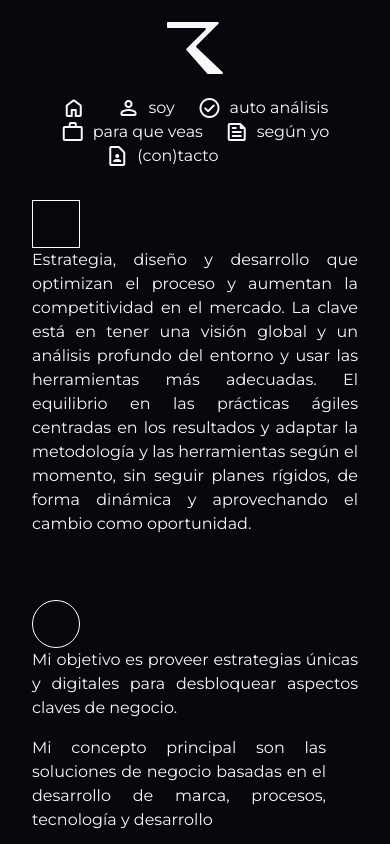
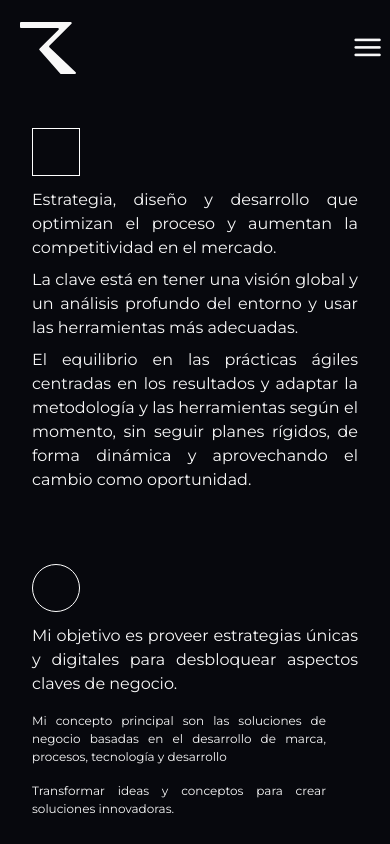
Before and after one commit to ralexrivero/ralex, a React (Vite) app: page / in a window 390 px wide. Shown: the top 844 px of the page. Built offline with nearby package versions, Linux system fonts and the light colour scheme.

Commit message:
reorder elements and display header in media queries

```diff
--- a/src/App.css
+++ b/src/App.css
@@ -13,11 +13,6 @@
   line-height: 1.5;
   font-family: 'Montserrat', sans-serif;
   min-height: 100vh;
-}
-
-.logo-header {
-  height: 4rem;
-  margin: 1rem;
 }
 
 /**************************************
@@ -46,6 +41,7 @@
   padding: .5rem;
 }
 
+
 /**************************************
  * Header
 **************************************/
@@ -54,19 +50,7 @@
   flex-wrap: wrap;
   flex-direction: row;
   align-items: center;
-  justify-content: space-around;
-}
-
-.nav-header {
-  width: 80%;
-}
-
-.nav-header-container {
-  display: flex;
-  flex-wrap: wrap;
-  flex-direction: row;
-  align-items: center;
-  justify-content: space-evenly;
+  justify-content: space-between;
 }
 
 .nav-header-links {
@@ -82,6 +66,39 @@
   margin-right: .5rem;
 }
 
+.logo-header {
+  height: 4rem;
+  margin: 1rem;
+}
+
+/**************************************
+ * Drop down menu
+**************************************/
+
+.fa-bars, .fa-bars:link {
+  color: #f8f8f8;
+  font-size: 2.2rem;
+  padding: .3rem;
+  cursor: pointer;
+}
+
+.fa-bars:hover {
+  color: #cbff77;
+  filter: drop-shadow(2px 2px 2px #f8f8f8)
+}
+
+.fa-bars:active {
+  color: #f8f8f8;
+  filter: drop-shadow(2px 2px 2px #cbff77)
+}
+
+.fa-bars {
+  transition: all .25s ease-in-out;
+}
+
+.fa-bars-clicked {
+  transform: rotate(-90deg);
+}
 
 /**************************************
  * Main
@@ -95,21 +112,36 @@
   padding: 2rem;
 }
 
-
 .section-description {
   font-size: 1rem;
   text-align: justify;
 }
 
+.description-text {
+  margin-bottom: .5rem;
+}
+
 .description-sm {
+  font-size: .75rem;
   margin-top: 1rem;
   margin-right: 2rem;;
 }
 
+/**************************************
+ * Header
+**************************************/
+
+.nav-header {
+  display: none;
+}
 
 /**************************************
  * Magic shapes
 **************************************/
+
+.shape {
+  margin-bottom: .75rem;
+}
 
 .magic-box {
   width: 3rem;
@@ -167,6 +199,7 @@
   width: 1.6rem;
   margin-right: .5rem;
   padding: .2rem;
+  transition: all .2s ease-in-out;
 }
 
 .social-footer li {
@@ -178,18 +211,19 @@
 }
 
 .social-footer li a:link {
-  fill: #424242;
+  fill: #BDBDBD;
 }
 
 .social-footer li a:visited{
-  fill: #424242;
+  fill: #BDBDBD;
 }
 
 .social-footer li a:focus{
-  fill: #616161;
+  fill: #E0E0E0;
 }
 .social-footer li a:hover{
-  fill: #212121;
+  fill: #E0E0E0;
+  filter: drop-shadow(2px 2px 5px #FFF176)
 }
 
 .social-footer li a:active {
@@ -199,9 +233,6 @@
 /**************************************
 * Mobile first
 **************************************/
-
-
-
 
 @media screen and (min-width:768px) {
   /**************************************
@@ -222,4 +253,24 @@
   .area-right {
     grid-area: right;
   }
+  .nav-header {
+    width: 80%;
   }
+
+  .nav-header-container {
+    display: flex;
+    flex-wrap: wrap;
+    flex-direction: row;
+    align-items: center;
+    justify-content: space-evenly;
+  }
+
+  .fa-bars {
+    display: none;
+  }
+
+  .nav-header {
+    display: block;
+  }
+
+}
--- a/src/components/Header.jsx
+++ b/src/components/Header.jsx
@@ -9,6 +9,10 @@
 
       <img className="logo-header" src={LogoNieve} alt="ralex logo nieve" />
 
+      <span id="burger" className="fa-bars material-symbols-rounded">
+        menu
+      </span>
+
       <nav className="nav-header" aria-label="Menu de navegación principal">
         <ul id="nav-header" className="nav-header-container" >
           <li><a className="nav-header-links active active-first" href="#" aria-current="page"><span className="material-symbols-rounded">home</span></a></li>
@@ -17,8 +21,6 @@
           <li><a className="nav-header-links" href="#"><span className="material-symbols-rounded">work</span>para que veas</a></li>
           <li><a className="nav-header-links" href="#"><span className="material-symbols-rounded">feed</span>según yo</a></li>
           <li><a className="nav-header-links" href="#"><span className="material-symbols-rounded">contact_page</span>(con)tacto</a></li>
-          <li>
-          </li>
         </ul>
       </nav>
     </header>
--- a/src/components/MainContent.jsx
+++ b/src/components/MainContent.jsx
@@ -7,18 +7,20 @@
       <section className="about-section">
         <div className="grid-50-50 about-content">
           <div className="area-left">
-          <div className="magic-box"></div>
+            <div className="shape magic-box"></div>
           </div>
           <div className="area-right section-description">
-          <p>
-          Estrategia, diseño y desarrollo que optimizan el proceso y aumentan la competitividad en el mercado. La clave está en tener una visión global y un análisis profundo del entorno y usar las herramientas más adecuadas. El equilibrio en las prácticas ágiles centradas en los resultados y adaptar la metodología y las herramientas según el momento, sin seguir planes rígidos, de forma dinámica y aprovechando el cambio como oportunidad.
+            <p className="description-text">
+              Estrategia, diseño y desarrollo que optimizan el proceso y aumentan la competitividad en el mercado.
             </p>
+            <p className="description-text">La clave está en tener una visión global y un análisis profundo del entorno y usar las herramientas más adecuadas. </p>
+            <p className="description-text">El equilibrio en las prácticas ágiles centradas en los resultados y adaptar la metodología y las herramientas según el momento, sin seguir planes rígidos, de forma dinámica y aprovechando el cambio como oportunidad.</p>
           </div>
         </div>
 
         <div className="grid-50-50 about-content">
           <div className="area-left">
-          <div className="magic-circle"></div>
+            <div className="shape magic-circle"></div>
           </div>
           <div className="area-right section-description">
             <p className="">Mi objetivo es proveer estrategias únicas y digitales para desbloquear aspectos claves de negocio.</p>
```
Lines whose indentation alone changed are shown as unchanged.
